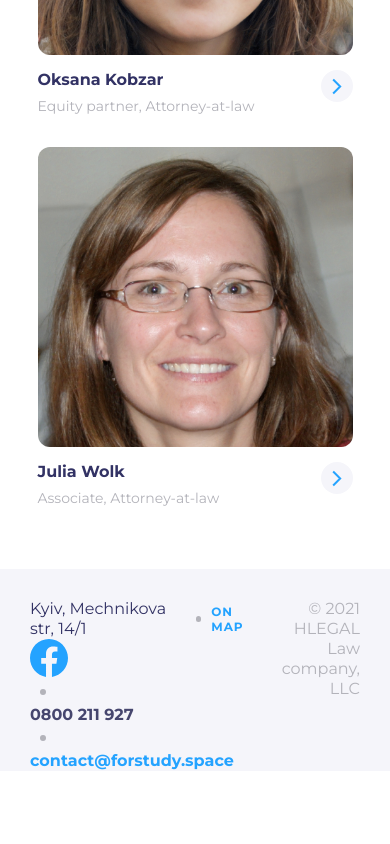
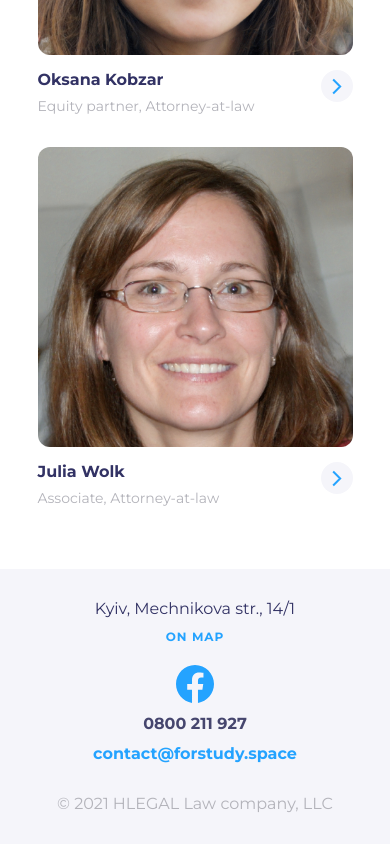
Before and after one commit to Stanysmaev/fe_basic_homework, a plain HTML site: page index.html in a window 390 px wide. Shown: the part 2271-3115 px from the top of the page. Before the commit the page ends 3042 px from the top, so only its background shows below. Drawn offline with Linux system fonts and the light colour scheme.

Commit message:
hw14_phone_ready

```diff
--- a/index.html
+++ b/index.html
@@ -197,16 +197,16 @@
 
   <footer>
     <div class="container">
-      <div class="footer-info">
-        <div class="f-box1">
-          <p class="footer-address-text">Kyiv, Mechnikova str, 14/1</p>
+      <div class="footer-info grid">
+        <div class="f-item1">
+          <p class="footer-address-text">Kyiv, Mechnikova str., 14/1</p>
           <div class="footer-gray-dot"></div>
           <a class="footer-address-a" href="#!">On map</a>
         </div>
 
-        <div class="">
+        <div class="f-item2">
           <a class="footer-facebook" href="#!">
-            <svg width="38" height="38" fill="none" xmlns="http://www.w3.org/2000/svg">
+            <svg class="f-circle" width="38" height="38" fill="none" xmlns="http://www.w3.org/2000/svg">
               <g clip-path="url(#clip0_22721_6812)">
                 <path
                   d="M38 19.1161C38 8.55857 29.4934 0 19 0C8.50658 0 0 8.55857 0 19.1161C0 28.6575 6.94803 36.5659 16.0312 38V24.6419H11.207V19.1161H16.0312V14.9046C16.0312 10.1136 18.8678 7.46723 23.2078 7.46723C25.2866 7.46723 27.4609 7.84059 27.4609 7.84059V12.545H25.0651C22.7048 12.545 21.9688 14.0185 21.9688 15.5302V19.1161H27.2383L26.3959 24.6419H21.9688V38C31.052 36.5659 38 28.6575 38 19.1161Z"
@@ -220,7 +220,7 @@
           <a class="email-footer" href="mailto:contact@forstudy.space">contact@forstudy.space</a>
         </div>
 
-        <div class="f-box3">
+        <div class="f-item3">
           <p class="footer-gray-text">© 2021 HLEGAL Law company, LLC</p>
         </div>
       </div>
--- a/styles/media.css
+++ b/styles/media.css
@@ -39,6 +39,7 @@
     justify-content: space-between;
   }
 
+  .footer-gray-dot,
   .facebook,
   .address,
   .gray-dot {
@@ -70,6 +71,27 @@
 
   .language-buttons {
     display: flex;
+  }
+
+  .footer-address-a {
+    margin-top: 10px;
+  }
+
+  .f-circle {
+    margin-top: 21px;
+  }
+
+  .phone-footer {
+    margin-top: 11px;
+  }
+
+  .email-footer {
+    margin-top: 10px;
+  }
+
+  .footer-gray-text {
+    margin-top: 30px;
+    margin-bottom: 30px;
   }
 }
 
--- a/styles/style.css
+++ b/styles/style.css
@@ -507,36 +507,37 @@ footer {
 
 .grid-footer {
   display: grid;
-  grid-template-columns: repeat(2, 1fr);
-  grid-template-rows: repeat(2, 1fr);
-  grid-template-areas:
-    'a b'
-    'c d';
+  grid-template-columns: repeat(1, 1fr);
+  grid-template-rows: repeat(3, 1fr);
+  /* grid-template-areas:
+    'a'
+    'b'
+    'с'; */
 }
 
 .grid .f-item1 {
-  grid-area: a;
+  /* grid-area: a; */
+  grid-column: 1/2;
+  grid-row: 1/2;
+  display: flex;
+  flex-direction: column;
+  align-items: center;
+}
+.grid .f-item2 {
+  /* grid-area: b; */
   grid-column: 1/2;
   grid-row: 2/3;
-}
-.grid .f-item2 {
-  grid-area: b;
-  grid-column: 1/2;
-  grid-row: 1/2;
   background: #f5f5fa;
+  display: flex;
+  flex-direction: column;
   align-items: center;
 }
 .grid .f-item3 {
-  grid-area: c;
-  grid-column: 2/3;
-  grid-row: 1/2;
+  /* grid-area: c; */
+  grid-column: 1/2;
+  grid-row: 3/4;
   background: #f5f5fa;
+  display: flex;
+  flex-direction: column;
   align-items: center;
-  display: flex;
-  height: 45px;
 }
-.grid .f-item4 {
-  grid-area: d;
-  grid-column: 2/3;
-  grid-row: 2/3;
-}
```
